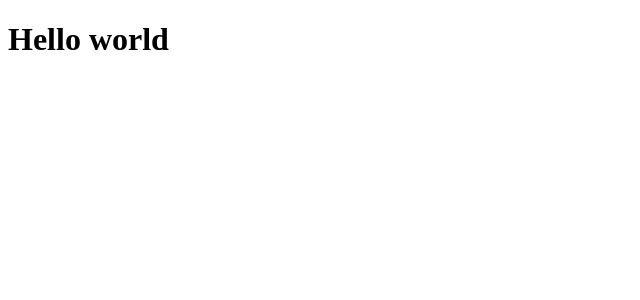
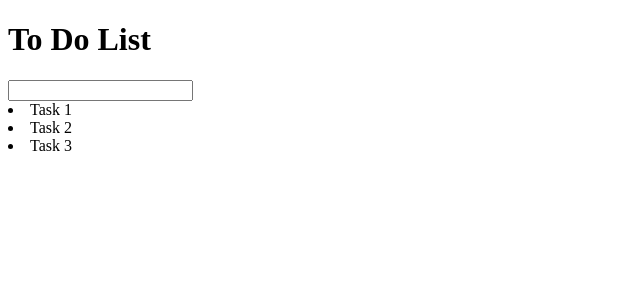
Before and after one commit to gabriel1997castro/to_do_list, a React (Create React App) app: page / in a window 1280 px wide. Shown: the top 300 px of the page, without its empty margins (0-640 px from the left). Built offline with nearby package versions, Linux system fonts and the light colour scheme.

Commit message:
Add initial components structure

```diff
--- a/src/App.js
+++ b/src/App.js
@@ -1,7 +1,9 @@
 import React from 'react';
+import ToDoApp from './components/Main'
+
 function App() {
   return (
-    <h1>Hello world</h1>
+    <ToDoApp />
   );
 }
 
--- /dev/null
+++ b/src/components/AddNewTask.jsx
@@ -0,0 +1,23 @@
+import React from 'react';
+
+class AddNewTask extends React.Component {
+  constructor(props) {
+    super(props);
+
+    this.state = {};
+  }
+
+  render() {
+    return (
+      <form>
+        <input type="text" />
+      </form>
+    );
+  }
+}
+
+AddNewTask.propTypes = {
+
+};
+
+export default AddNewTask;
--- /dev/null
+++ b/src/components/Main.jsx
@@ -0,0 +1,20 @@
+import React, { Component } from 'react';
+import AddNewTask from './AddNewTask';
+import ToDoList from './ToDoList';
+
+export default class ToDoApp extends Component {
+  constructor() {
+    super();
+    this.state = {};
+  }
+
+  render() {
+    return (
+      <div>
+        <h1>To Do List</h1>
+        <AddNewTask />
+        <ToDoList />
+      </div>
+    );
+  }
+}
--- /dev/null
+++ b/src/components/ToDoList.jsx
@@ -0,0 +1,25 @@
+import React from 'react';
+
+class ToDoList extends React.Component {
+  constructor(props) {
+    super(props);
+
+    this.state = {};
+  }
+
+  render() {
+    return (
+      <u1>
+        <li>Task 1</li>
+        <li>Task 2</li>
+        <li>Task 3</li>
+      </u1>
+    );
+  }
+}
+
+ToDoList.propTypes = {
+
+};
+
+export default ToDoList;
```
Also changed, not shown: package.json (+8 -0 lines), .eslintrc.js (added), 1 other file (tests, documents, lock files or other folders).
